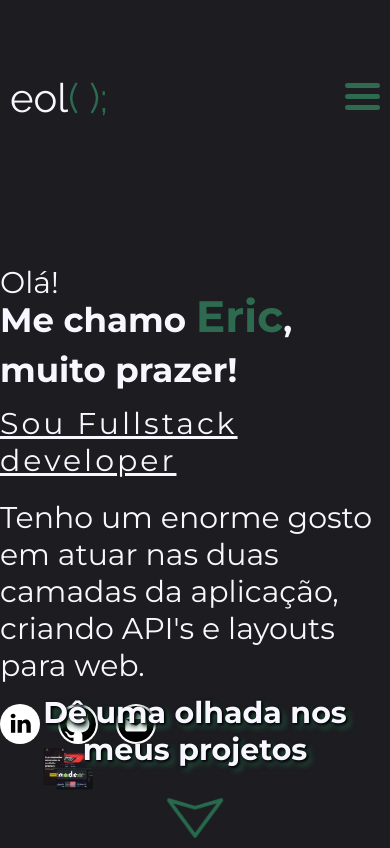
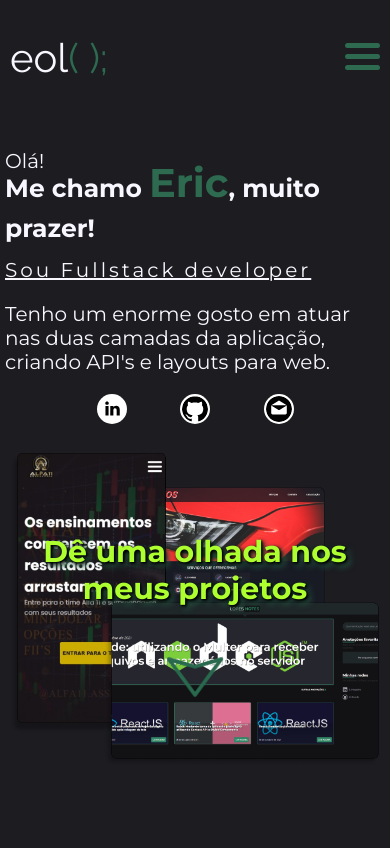
Before and after one commit to EricEOL/ericeol.dev, an Angular app: page /home in a window 390 px wide. Built offline with nearby package versions, Linux system fonts and the light colour scheme.

Commit message:
Ajustanto página home para mobile

```diff
--- /dev/null
+++ b/src/app/core/components/header/header-mobile.component.css
@@ -0,0 +1,14 @@
+@media screen and (max-width: 1000px) {
+
+  header {
+    position: relative;
+    max-width: 1500px;
+    padding: 30px 10px;
+    margin: 0 auto;
+
+    display: flex;
+    align-items: center;
+    justify-content: space-between;
+    z-index: 3;
+  }
+}
--- a/src/app/core/components/header/header.component.ts
+++ b/src/app/core/components/header/header.component.ts
@@ -3,6 +3,6 @@ import { Component } from "@angular/core";
 @Component({
   selector: 'app-header',
   templateUrl: './header.component.html',
-  styleUrls: ['./header.component.css']
+  styleUrls: ['./header.component.css', 'header-mobile.component.css']
 })
 export class HeaderComponent {}
--- a/src/app/core/components/header/navbar/navbar-mobile.component.css
+++ b/src/app/core/components/header/navbar/navbar-mobile.component.css
@@ -55,8 +55,9 @@
   }
 
   .navbar .nav-mobile li {
+    font-weight: bold;
     padding: 20px;
-    border-bottom: 1px solid var(--text-color);
+    border-bottom: 1px solid var(--text-details);
     width: 90%;
     text-align: center;
   }
--- a/src/app/core/components/home/home-mobile.component.css
+++ b/src/app/core/components/home/home-mobile.component.css
@@ -2,9 +2,92 @@
   .home {
     display: flex;
     flex-direction: column;
+    align-items: center;
+    margin-top: 20px;
+  }
+
+  .home .presentation {
+    max-width: 450px;
+    padding: 5px;
+  }
+
+  .home .presentation p {
+    font-size: var(--font-size-3);
+    margin-bottom: 20px;
+    margin-top: 10px;
+  }
+
+  .home .presentation .hello {
+    margin-bottom: -10px;
+  }
+
+  .home .presentation .subtitle {
+    letter-spacing: 3px;
+    text-decoration: underline;
+  }
+
+  .home .presentation strong {
+    font-size: 25px;
+    line-height: 40px;
+  }
+
+  .home .presentation strong span {
+    font-size: 40px;
+    color: #2d6a4f;
+  }
+
+  .home .portifolio {
+    position: relative;
+    margin-top: 20px;
+  }
+
+  .home .portifolio p {
+    text-align: center;
+    position: absolute;
+    top: 150px;
+    left: 0;
+    right: 0;
+
+    animation-name: text-move, text-color;
+    animation-iteration-count: infinite;
+    animation-duration: 2s;
+  }
+
+  .home .portifolio .icon-image {
+    width: 60px;
+    margin-top: 10px;
+
+    animation-name: arrow-down;
+    animation-iteration-count: infinite;
+    animation-duration: 2s;
+
   }
 
   .home .portifolio .portifolio-images {
-    width: 50px;
+    max-width: 95vw;
   }
 }
+
+@keyframes text-move {
+  0% {
+    transform: translateY(10px);
+  }
+  50% {
+    transform: translateY(30px);
+  }
+  100% {
+    transform: translateY(10px);
+  }
+}
+
+@keyframes text-color {
+  0% {
+    color: #f8f7ff;
+  }
+  50% {
+    color: greenyellow;
+  }
+  100% {
+    color: #f8f7ff;
+  }
+}
--- /dev/null
+++ b/src/app/shared/socialmedia/socialmedia-mobile.component.css
@@ -0,0 +1,22 @@
+.socialmedia {
+  display: flex;
+  align-items: flex-start;
+  justify-content: space-evenly;
+  width: 80%;
+  margin: 0 auto;
+}
+
+.socialmedia img {
+  width: 30px;
+  height: 30px;
+  border: 2px solid transparent;
+  border-radius: 50%;
+  transition: 0.2s;
+  color: #fff;
+  background-color: #fff;
+}
+
+.socialmedia img:hover {
+  transform: scale(1.2);
+  background-color: var(--text-details);
+}
--- a/src/app/shared/socialmedia/socialmedia.component.ts
+++ b/src/app/shared/socialmedia/socialmedia.component.ts
@@ -3,6 +3,6 @@ import { Component } from "@angular/core";
 @Component({
   selector: 'app-social-media',
   templateUrl: './socialmedia.component.html',
-  styleUrls: ['./socialmedia.component.css']
+  styleUrls: ['./socialmedia.component.css', 'socialmedia-mobile.component.css']
 })
 export class SocialMediaComponent {}
```
